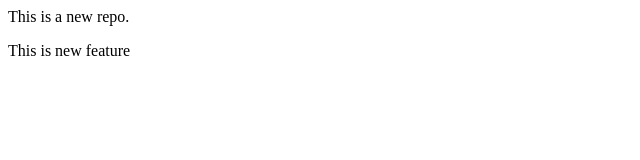
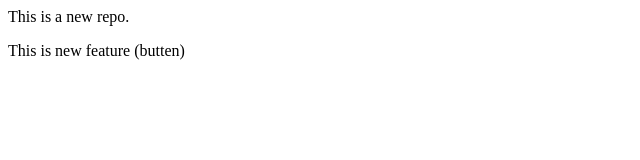
Before and after one commit to geetareddytokale/Localrepo, a plain HTML site: page index.html in a window 1280 px wide. Shown: the full height of the page, 0-640 px from the left. Drawn offline with Linux system fonts and the light colour scheme.

Commit message:
Add butten

```diff
--- a/index.html
+++ b/index.html
@@ -1,2 +1,2 @@
 <p>This is a new repo.</p>
-<p>This is new feature</p>
+<p>This is new feature (butten)</p>
```
